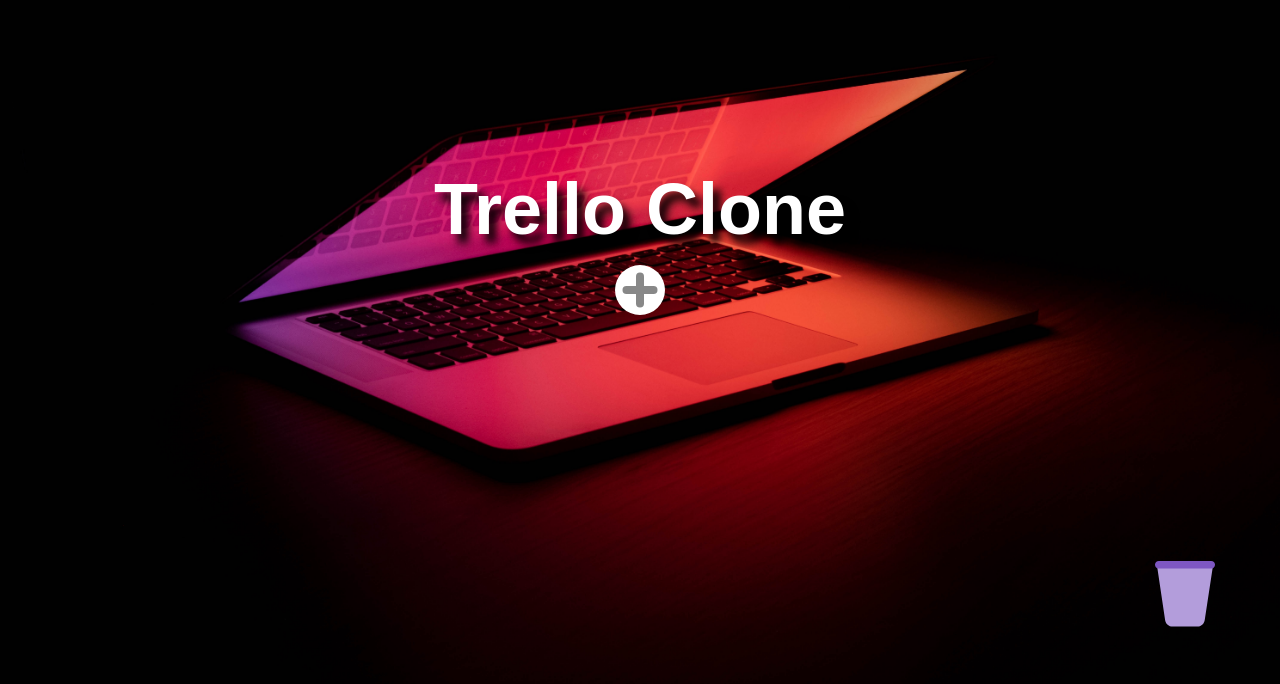
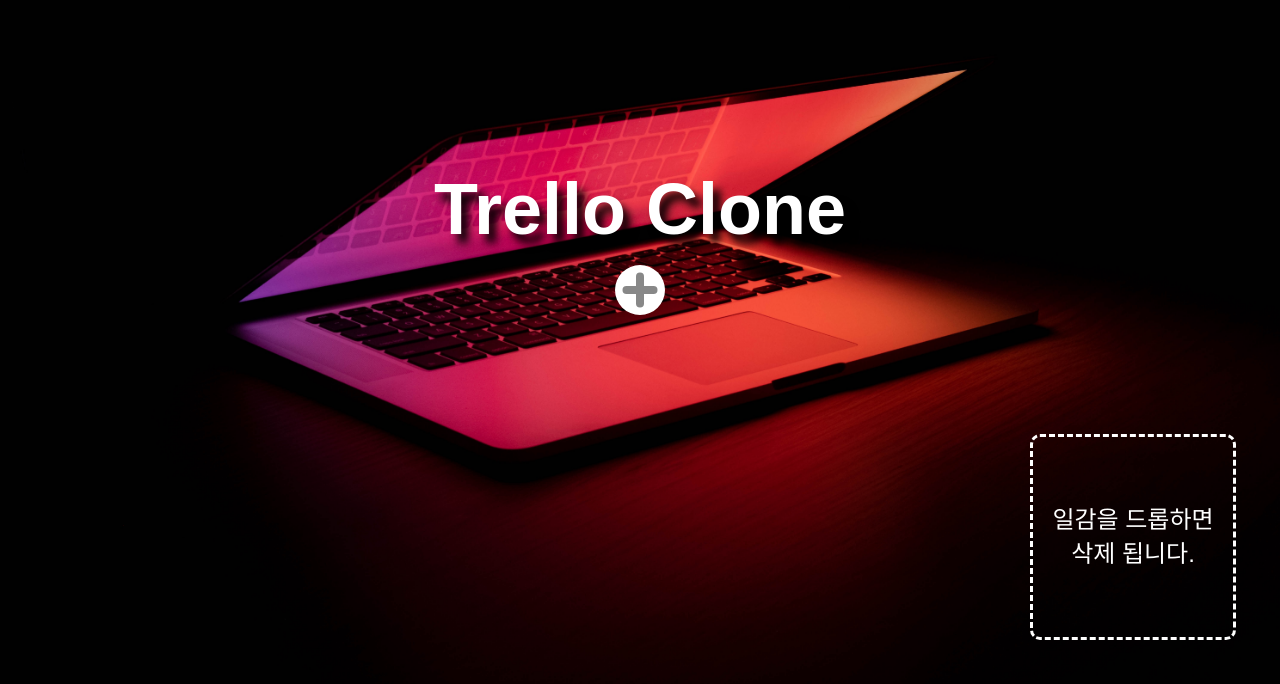
Before and after one commit to KimByul1225/trello_clone, a React (Create React App) app: page / in a window 1280 px wide. Shown: the part 116-800 px from the top of the page. Built offline with nearby package versions, Linux system fonts and the light colour scheme.

Commit message:
일감 삭제 기능 수정

```diff
--- a/src/components/DroppableDel.tsx
+++ b/src/components/DroppableDel.tsx
@@ -1,6 +1,5 @@
 import { Droppable, DroppableProvided, DroppableStateSnapshot } from "react-beautiful-dnd";
 import styled from "styled-components";
-import { FcEmptyTrash, FcFullTrash } from "react-icons/fc";
 
 const DroppableDel = () => {
     return (
@@ -8,27 +7,39 @@
             <Droppable droppableId="garbage">
                 {(provided: DroppableProvided, { isDraggingOver, draggingFromThisWith }: DroppableStateSnapshot) => (
                 <Content ref={provided.innerRef} isDraggingOver={isDraggingOver} draggingFromThisWith={!!draggingFromThisWith} {...provided.droppableProps}>
-                {isDraggingOver ? <FcFullTrash /> : <FcEmptyTrash />}
-                {provided.placeholder}
+                    {isDraggingOver ?
+                        <p>드롭 하세요.</p>
+                    :
+                        <p>일감을 드롭하면 삭제 됩니다.</p>
+                    }
+                    {/* {provided.placeholder} */}
                 </Content>
                 )}
             </Droppable>
         </Container>
     );
 };
-
 export default DroppableDel;
 
 const Container = styled.div`
-    width: 150px;
-    height: 150px;
+    width: 100%;
+    height: 100%;
 `;
 
 const Content = styled.div<{ isDraggingOver: boolean; draggingFromThisWith: boolean }>`
-    font-size: 90px;
-    width: 90px;
-    height: 90px;
-    border-radius: 50%;
-    padding: 10px;
-    background-color: ${({ isDraggingOver, draggingFromThisWith }) => (isDraggingOver ? "rgba(223, 230, 233,0.3)" : draggingFromThisWith ? "rgba(225, 112, 85,0.5)" : "transparent")};
+    width: 100%;
+    height: 100%;
+    background-color: ${({ isDraggingOver}) => (isDraggingOver ? "rgba(255, 255, 255, 0.344)" : "transparent")};
+    border: 3px dashed ${({ isDraggingOver}) => (isDraggingOver ? "red" : "white")};
+    border-radius: 10px;
+    display: flex;
+    justify-content: center;
+    align-items: center;
+    p{
+        font-size: 24px;
+        color: ${({ isDraggingOver}) => (isDraggingOver ? "red" : "white")};
+        word-break: keep-all;
+        text-align: center;
+        line-height: 1.4;
+    }
 `;
--- a/src/styles/mainStyle.ts
+++ b/src/styles/mainStyle.ts
@@ -118,10 +118,10 @@
 
 export const DeleteContainer = styled.div`
     position: fixed;
-    bottom: 0px;
-    right: 0px;
-    width: 150px;
-    height: 150px;
+    bottom: 50px;
+    right: 50px;
+    width: 200px;
+    height: 200px;
 `;
 
 export const ModalCloseButton = styled.button`
```
Lines whose indentation alone changed are shown as unchanged.
